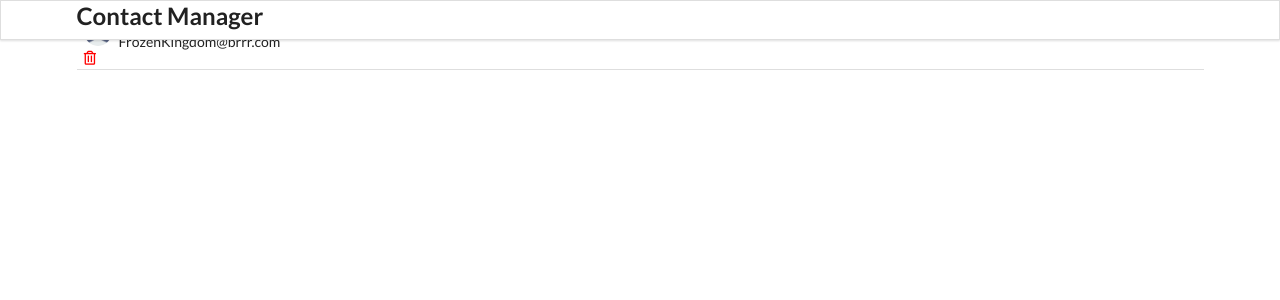
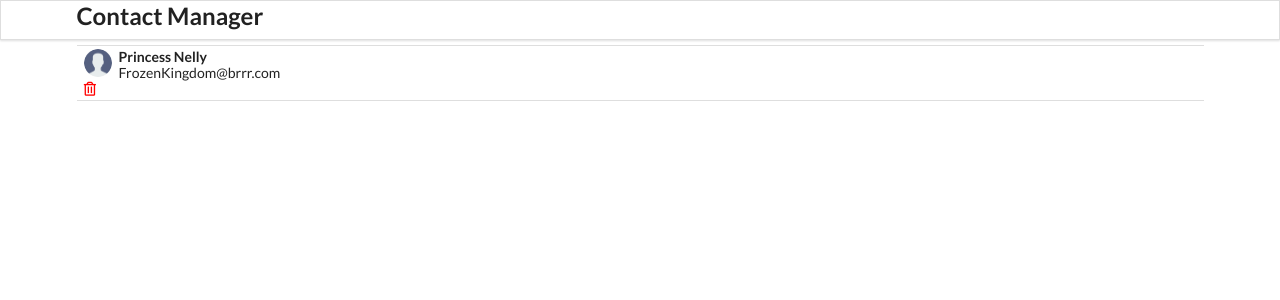
Before and after one commit to MuggleWizard/ReactJS_ProjectPortfolio, a React (Create React App) app: page / in a window 1280 px wide. Shown: the top 300 px of the page. Built offline with nearby package versions, Linux system fonts and the light colour scheme.

Commit message:
added class=main and Contact List header

```diff
--- a/src/components/ContactList.js
+++ b/src/components/ContactList.js
@@ -19,13 +19,18 @@
     const renderContactList = contacts.map((contact) => {
         return(
             <ContactCard
-            contact ={contact}
-            clickHandler ={deleteContactHandler}
-            key={contact.id}
+                contact ={contact}
+                clickHandler ={deleteContactHandler}
+                key={contact.id}
             />
         );
     });
-    return <div className = "ui celled list">{renderContactList}</div>;
+    return (
+        <div class="main">
+            <h2>Contact List</h2>
+            <div className = "ui celled list">{renderContactList}</div>
+        </div>
+    );
 };
 
 export default ContactList;
```
